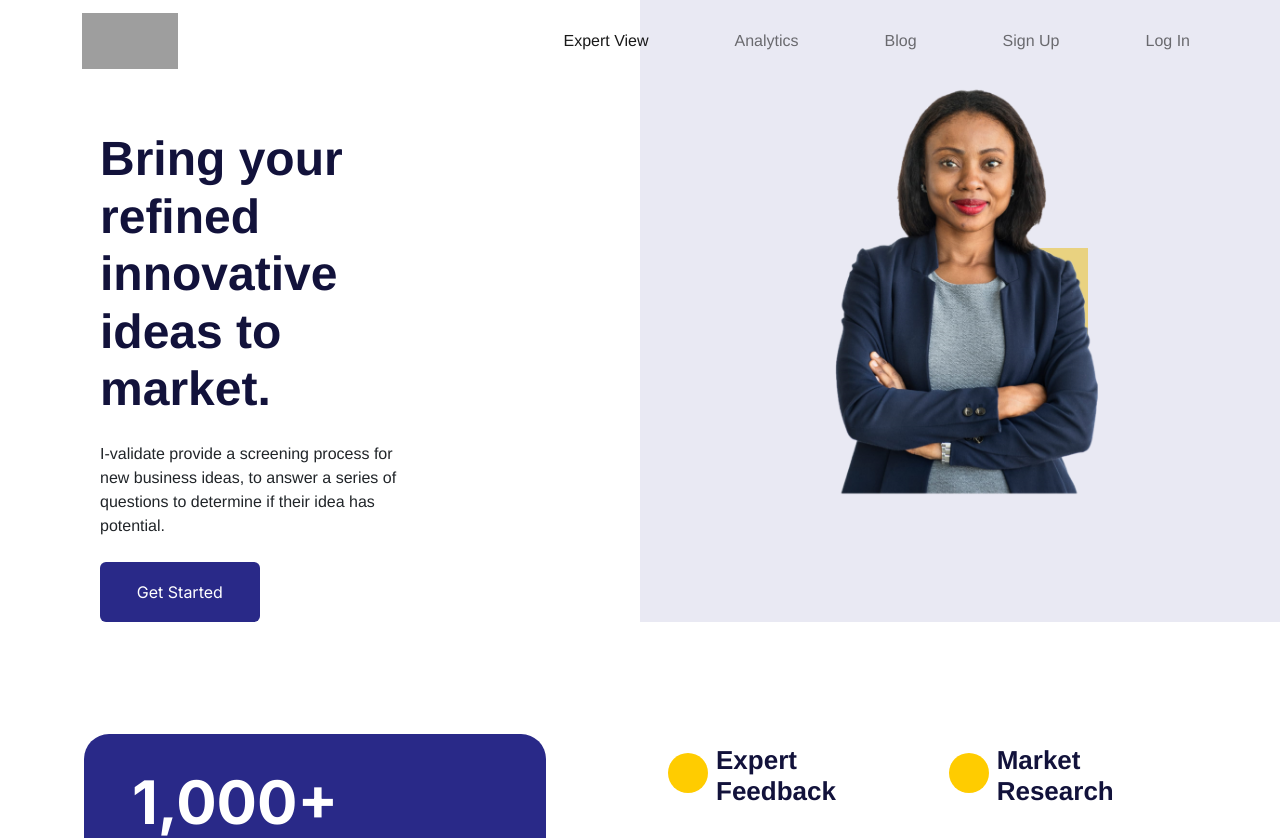
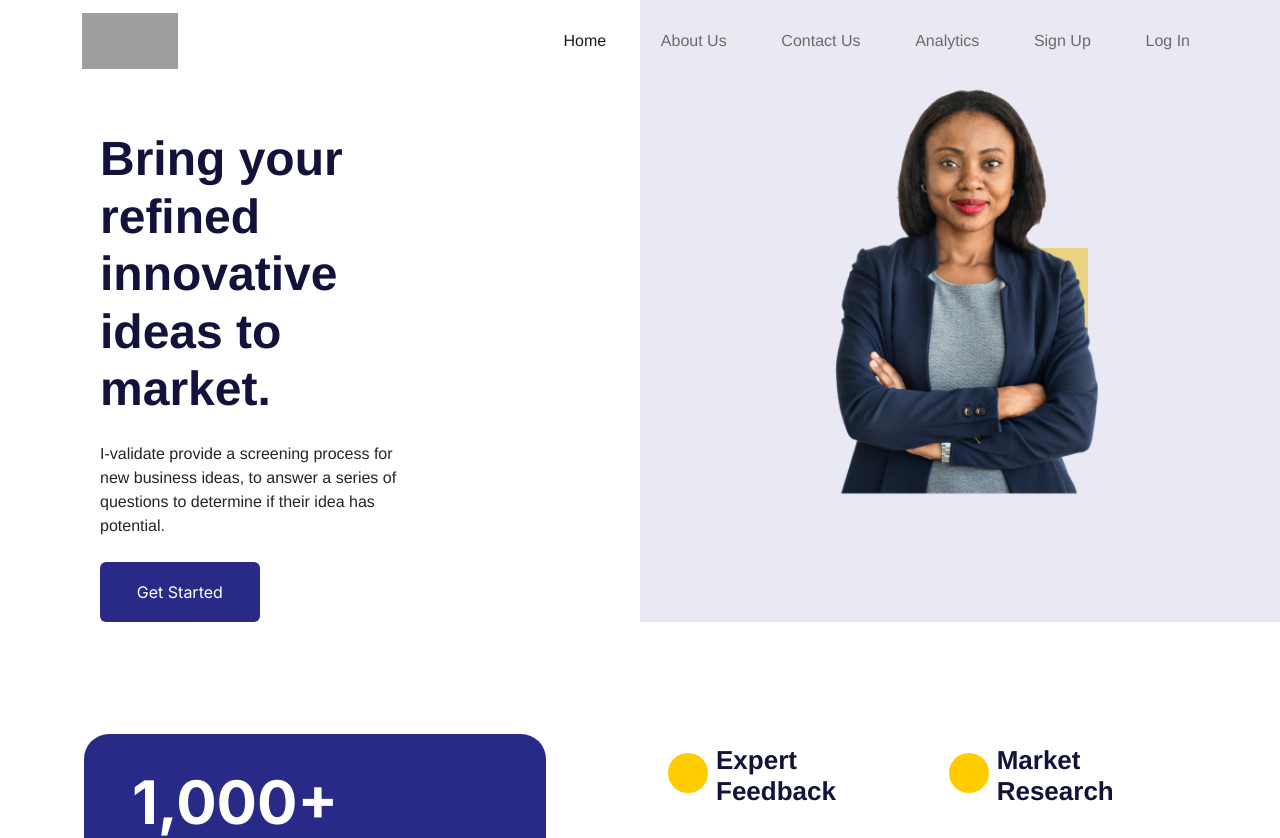
Before and after one commit to ADA-Software-Engineering-Program/i-validate-landing-page, a React (Create React App) app: page / in a window 1280 px wide. Shown: the top 838 px of the page. Built offline with nearby package versions, Linux system fonts and the light colour scheme; grey boxes are pictures that could not be loaded; the HTML template or start-up script is replaced by a standard one.

Commit message:
sign up and nav

```diff
--- a/src/App.js
+++ b/src/App.js
@@ -1,8 +1,6 @@
 import React from 'react';
 import './App.css';
 import { Route, Routes } from 'react-router-dom';
-import Header from './components/header/Header';
-import Footer from '../src/components/footer/Footer';
 import Login from '../src/Login/Login';
 
 
@@ -12,14 +10,12 @@ import Home from './pages/Home';
 function App() {
   return (
     <>
-    <Header/>
     <Routes>
       <Route path="/" element={<Home/>}/>
       <Route path="/login" element={<Login/>}/>
       <Route path="/Signup" element={<Signup/>}/>
 
     </Routes >
-    <Footer/>
     </>
   );
 }
--- a/src/components/header/Header.js
+++ b/src/components/header/Header.js
@@ -29,9 +29,10 @@ const Header = () => {
         <Navbar.Toggle aria-controls="basic-navbar-nav" />
         <Navbar.Collapse id="basic-navbar-nav">
           <Nav className="ms-auto nav-gap ">
-            <Nav.Link href={"/"}  className={splitLocation[1] === "" ? "active" : ""}>Expert View</Nav.Link>
+            <Nav.Link href={"/"}  className={splitLocation[1] === "" ? "active" : ""}>Home</Nav.Link>
+            <Nav.Link href={"#about"} className={splitLocation[1] === "about" ? "active" : ""}>About Us</Nav.Link>
+            <Nav.Link href={"#contact"} className={splitLocation[1] === "contact" ? "active" : ""}>Contact Us</Nav.Link>
             <Nav.Link href={"#analytics"} className={splitLocation[1] === "analytics" ? "active" : ""}>Analytics</Nav.Link>
-            <Nav.Link href={"#blog"} className={splitLocation[1] === "blog" ? "active" : ""}>Blog</Nav.Link>
             <Nav.Link href={"./SignUp"} className={splitLocation[1] === "sign up" ? "active" : ""}>Sign Up</Nav.Link>
             <Nav.Link href={"./Login"} className={splitLocation[1] === "log in" ? "active" : ""}>Log In</Nav.Link>
           </Nav>
--- /dev/null
+++ b/src/layout/AppLayout.js
@@ -0,0 +1,12 @@
+import Header from "../components/header/Header";
+import Footer from "../components/footer/Footer";
+
+export default function AppLayout({ children }) {
+  return (
+    <div>
+        <Header />
+      <main>{children}</main>
+      <Footer />
+    </div>
+  );
+}
--- a/src/pages/Home.js
+++ b/src/pages/Home.js
@@ -5,6 +5,7 @@ import heroImage  from '../images/business-woman.png';
 import ResearchCard from '../components/ResearchCard';
 import Plan from '../components/Plan';
 import Subsection from '../components/subsection/Subsection';
+import AppLayout from '../layout/AppLayout';
 
 
 
@@ -19,6 +20,7 @@ const Hero = () => {
   ])
 
   return (
+    <AppLayout>
     <main>
       <section className='row hero'>
         <article className='col-lg-5 heroDetail'>
@@ -42,6 +44,7 @@ const Hero = () => {
     <Plan />
     <Subsection />
     </main>
+    </AppLayout>
   )
 }
 
--- a/src/signup/Signup.js
+++ b/src/signup/Signup.js
@@ -3,9 +3,11 @@ import { Link } from "react-router-dom";
 import SignupForm from './SignupForm'
 import Bub from '../images/bub.png'
 import './signup.css'
+import AppLayout from '../layout/AppLayout';
 
 const Signup = () => {
   return (
+    <AppLayout>
     <div className='main-signup'>
       <SignupForm />
       <div className='color-side'>
@@ -25,6 +27,7 @@ const Signup = () => {
         </div>
       </div>
     </div>
+    </AppLayout>
   )
 }
 
--- a/src/signup/signup.css
+++ b/src/signup/signup.css
@@ -73,6 +73,7 @@
     border: 1px solid #9C9C9C;
     border-radius: 6px;
     margin-bottom: 1rem;
+    width: 100%;
 }
 
 .signup-logo {
```
